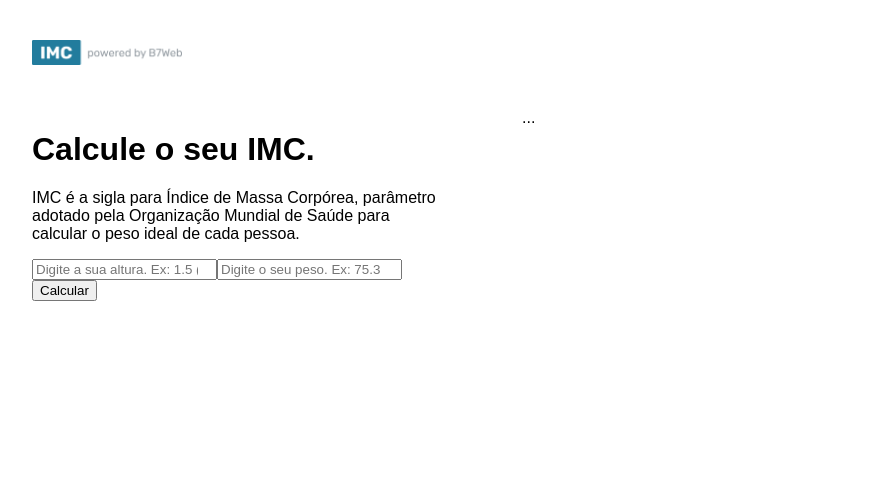
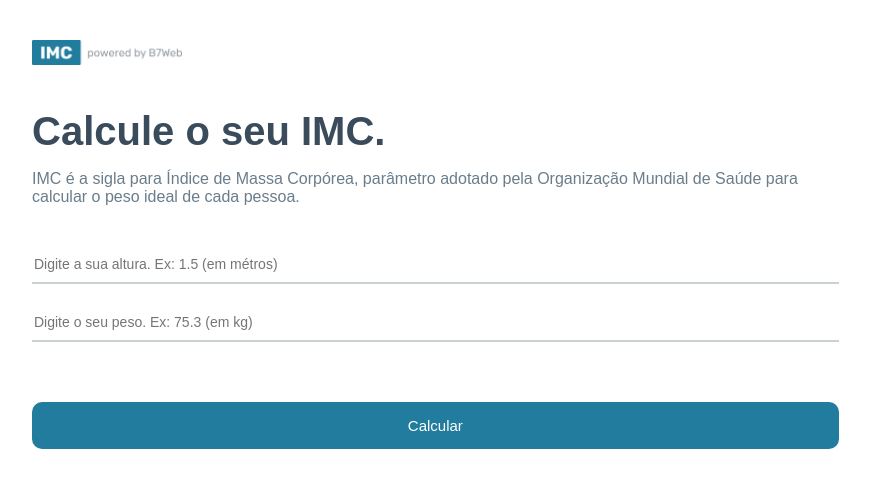
Before and after one commit to J0nzera/calculadora-imc, a React (Create React App) app: page / in a window 1280 px wide. Shown: the top 488 px of the page, without its empty margins (158-1028 px from the left). Built offline with nearby package versions, Linux system fonts and the light colour scheme.

Commit message:
feat: estilizando toda a parte do leftSide

```diff
--- a/src/App.module.css
+++ b/src/App.module.css
@@ -22,6 +22,45 @@
     flex: 1;
 }
 
+.container .leftSide h1 {
+    margin: 0;
+    font-size: 40px;
+    color: #3A4B5C;
+}
+
+.container .leftSide p {
+    font-size: 16px;
+    margin-bottom: 40px;
+    color: #6A7D8B;
+}
+
+.container .leftSide input {
+    width: 100%;
+    border: 0;
+    border-bottom: 2px solid rgba(150, 163, 171, .5);
+    padding: 10px 2px;
+    margin-bottom: 20px;
+    font-size: 14px;
+    outline: 0;
+}
+
+.container .leftSide button {
+    background-color: #227C9D;
+    color: #FFF;
+    font-size: 15px;
+    border: 0;
+    border-radius: 10px;
+    padding: 15px 0px;
+    width: 100%;
+    cursor: pointer;
+    margin-top: 40px;
+    transition: all ease .5s;
+}
+
+.container .leftSide button:hover {
+    opacity: .8;
+}
+
 .container .rightSide {
-    flex: 1;
+
 }
```
